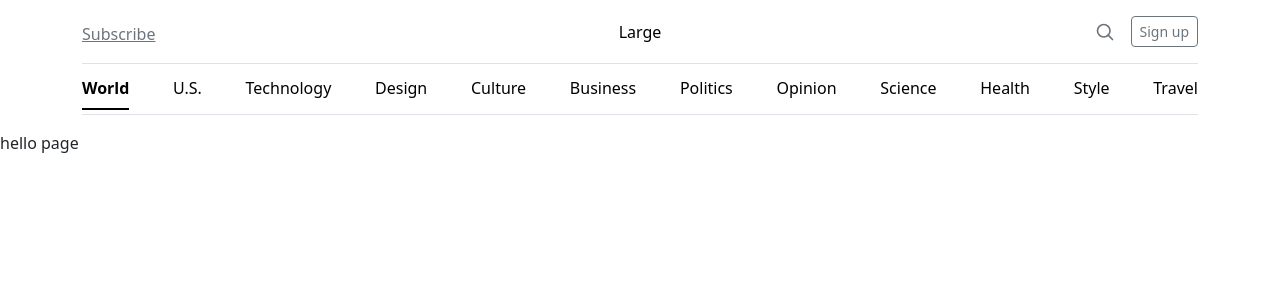
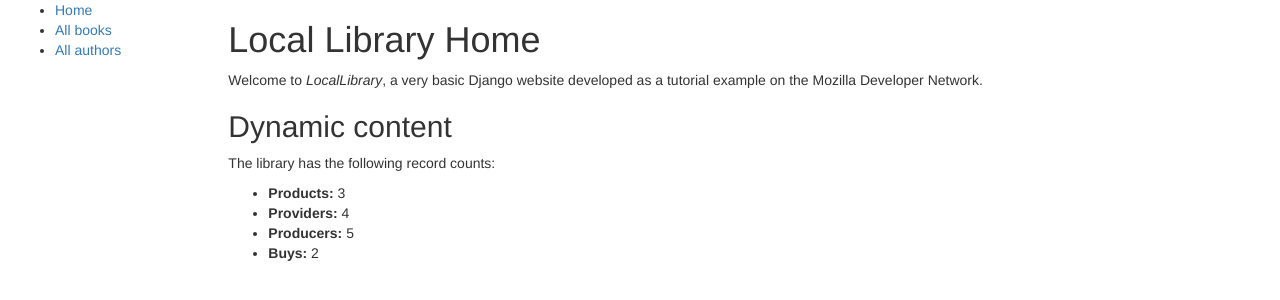
Before and after one commit to Pavelabramovich/sem_5_django, a Django app: page / in a window 1280 px wide. Shown: the top 300 px of the page. Run offline with Django 4.2, Linux system fonts and the light colour scheme; data comes from the database, SQL or seed files in the repository; both versions use the stored data as it was after the commit; some libraries are stand-ins or nearby versions.

Commit message:
add home page

```diff
--- a/CarShop/CarShop/settings.py
+++ b/CarShop/CarShop/settings.py
@@ -15,6 +15,7 @@
 # Build paths inside the project like this: BASE_DIR / 'subdir'.
 BASE_DIR = Path(__file__).resolve().parent.parent
 TEMPLATE_DIR = BASE_DIR / 'templates'
+DATABASE_DIR = BASE_DIR / 'db.sqlite3'
 
 # Quick-start development settings - unsuitable for production
 # See https://docs.djangoproject.com/en/4.2/howto/deployment/checklist/
@@ -80,7 +81,7 @@
 DATABASES = {
     'default': {
         'ENGINE': 'django.db.backends.sqlite3',
-        'NAME': BASE_DIR / 'db.sqlite3',
+        'NAME': DATABASE_DIR,
     }
 }
 
--- a/CarShop/CarShop/urls.py
+++ b/CarShop/CarShop/urls.py
@@ -24,12 +24,6 @@
 urlpatterns = [
     path('admin/', admin.site.urls),
     path('', include('test_app.urls', namespace='shop')),
-
-    path('', RedirectView.as_view(url='/car_shop/', permanent=True)),
-]
-
-urlpatterns += [
-    path('accounts/', include('django.contrib.auth.urls')),
 ]
 
 urlpatterns += static(settings.STATIC_URL, document_root=settings.STATIC_ROOT)
--- /dev/null
+++ b/CarShop/static/styles.css
@@ -0,0 +1,5 @@
+.sidebar-nav {
+  margin-top: 20px;
+  padding: 0;
+  list-style: none;
+}
--- a/CarShop/templates/shop/base.html
+++ b/CarShop/templates/shop/base.html
@@ -1,67 +1,34 @@
-{% load static %}
-<!DOCTYPE html>
+<!doctype html>
 <html lang="en">
+  <head>
+    {% block title %}<title>Local Library</title>{% endblock %}
 
-  <head>
     <meta charset="utf-8" />
-    <title>{% block title %}Shop{% endblock %}</title>
-    <meta name="viewport" content="width=device-width, initial-scale=1">
+    <meta name="viewport" content="width=device-width, initial-scale=1" />
     <link
-      href="https://cdn.jsdelivr.net/npm/bootstrap@5.3.1/dist/css/bootstrap.min.css"
       rel="stylesheet"
-      integrity="sha384-4bw+/aepP/YC94hEpVNVgiZdgIC5+VKNBQNGCHeKRQN+PtmoHDEXuppvnDJzQIu9"
-      crossorigin="anonymous">
-    <script
-      src="https://cdn.jsdelivr.net/npm/@popperjs/core@2.11.8/dist/umd/popper.min.js"
-      integrity="sha384-I7E8VVD/ismYTF4hNIPjVp/Zjvgyol6VFvRkX/vR+Vc4jQkC+hVqc2pM8ODewa9r"
-      crossorigin="anonymous"></script>
-    <script
-      src="https://cdn.jsdelivr.net/npm/bootstrap@5.3.1/dist/js/bootstrap.min.js"
-      integrity="sha384-Rx+T1VzGupg4BHQYs2gCW9It+akI2MM/mndMCy36UVfodzcJcF0GGLxZIzObiEfa"
-      crossorigin="anonymous"></script>
+      href="https://maxcdn.bootstrapcdn.com/bootstrap/3.3.7/css/bootstrap.min.css" />
+    <script src="https://ajax.googleapis.com/ajax/libs/jquery/1.12.4/jquery.min.js"></script>
+    <script src="https://maxcdn.bootstrapcdn.com/bootstrap/3.3.7/js/bootstrap.min.js"></script>
 
-
-
+    {% load static %}
+    <link rel="stylesheet" href="{% static 'css/styles.css' %}" />
   </head>
 
   <body>
-    <div class="container">
-      <header class="border-bottom lh-1 py-3">
-        <div class="row flex-nowrap justify-content-between align-items-center">
-          <div class="col-4 pt-1">
-            <a class="link-secondary" href="#">Subscribe</a>
-          </div>
-          <div class="col-4 text-center">
-            <a class="blog-header-logo text-body-emphasis text-decoration-none" href="#">Large</a>
-          </div>
-          <div class="col-4 d-flex justify-content-end align-items-center">
-            <a class="link-secondary" href="#" aria-label="Search">
-              <svg xmlns="http://www.w3.org/2000/svg" width="20" height="20" fill="none" stroke="currentColor" stroke-linecap="round" stroke-linejoin="round" stroke-width="2" class="mx-3" role="img" viewBox="0 0 24 24"><title>Search</title><circle cx="10.5" cy="10.5" r="7.5"/><path d="M21 21l-5.2-5.2"/></svg>
-            </a>
-            <a class="btn btn-sm btn-outline-secondary" href="#">Sign up</a>
-          </div>
+    <div class="container-fluid">
+      <div class="row">
+        <div class="col-sm-2">
+          {% block sidebar %}
+            <ul class="sidebar-nav">
+              <li><a href="{% url 'shop:home' %}">Home</a></li>
+              <li><a href="">All books</a></li>
+              <li><a href="">All authors</a></li>
+            </ul>
+          {% endblock %}
         </div>
-      </header>
-
-      <div class="nav-scroller py-1 mb-3 border-bottom">
-        <nav class="nav nav-underline justify-content-between">
-          <a class="nav-item nav-link link-body-emphasis active" href="#">World</a>
-          <a class="nav-item nav-link link-body-emphasis" href="#">U.S.</a>
-          <a class="nav-item nav-link link-body-emphasis" href="#">Technology</a>
-          <a class="nav-item nav-link link-body-emphasis" href="#">Design</a>
-          <a class="nav-item nav-link link-body-emphasis" href="#">Culture</a>
-          <a class="nav-item nav-link link-body-emphasis" href="#">Business</a>
-          <a class="nav-item nav-link link-body-emphasis" href="#">Politics</a>
-          <a class="nav-item nav-link link-body-emphasis" href="#">Opinion</a>
-          <a class="nav-item nav-link link-body-emphasis" href="#">Science</a>
-          <a class="nav-item nav-link link-body-emphasis" href="#">Health</a>
-          <a class="nav-item nav-link link-body-emphasis" href="#">Style</a>
-          <a class="nav-item nav-link link-body-emphasis" href="#">Travel</a>
-        </nav>
+        <div class="col-sm-10 ">{% block content %}{% endblock %}</div>
       </div>
     </div>
-
-    <div id="content">{% block content %}{% endblock %}</div>
   </body>
-
 </html>
--- a/CarShop/templates/shop/home.html
+++ b/CarShop/templates/shop/home.html
@@ -1,7 +1,18 @@
 {% extends "./base.html" %}
-{% load static %}
-{% block title %}Home{% endblock %}
 
 {% block content %}
-    hello page
+<h1>Local Library Home</h1>
+
+  <p>Welcome to <em>LocalLibrary</em>, a very basic Django website developed as a tutorial example on the Mozilla Developer Network.</p>
+
+<h2>Dynamic content</h2>
+
+  <p>The library has the following record counts:</p>
+  <ul>
+    <li><strong>Products:</strong> {{ products.count }}</li>
+    <li><strong>Providers:</strong> {{ providers.count }}</li>
+    <li><strong>Producers:</strong> {{ producers.count }}</li>
+    <li><strong>Buys:</strong> {{ buys.count }}</li>
+  </ul>
+
 {% endblock %}
--- a/CarShop/test_app/admin.py
+++ b/CarShop/test_app/admin.py
@@ -10,6 +10,7 @@
 from .matchers import match_phone_number, match_date, match_address
 
 from .queryset_lambda_filter import queryset_lambda_filter
+
 
 admin.site.empty_value_display = '???'
 
--- a/CarShop/test_app/manual_tests.py
+++ /dev/null
@@ -1,5 +0,0 @@
-from validators import validate_address
-
-
-string = "szgg 1f dgsdf dhgsf"
-validate_address(string)
--- a/CarShop/test_app/queryset_lambda_filter.py
+++ b/CarShop/test_app/queryset_lambda_filter.py
@@ -1,3 +1,3 @@
 def queryset_lambda_filter(queryset, func_filter):
-    filtered_primary_keys = {obj.pk for obj in queryset if func_filter(obj)}
+    filtered_primary_keys = [obj.pk for obj in queryset if func_filter(obj)]
     return queryset.filter(pk__in=filtered_primary_keys)
--- a/CarShop/test_app/urls.py
+++ b/CarShop/test_app/urls.py
@@ -5,6 +5,7 @@
 
 
 urlpatterns = [
-    path('', views.all_products, name='all_products'),
+    path('', views.home, name='home'),
+
     path('', views.index),
 ]
--- a/CarShop/test_app/views.py
+++ b/CarShop/test_app/views.py
@@ -56,6 +56,14 @@
     })
 
 
-def all_products(request):
+def home(request):
     products = Product.objects.all()
-    return render(request, "shop/home.html", {'products': products})
+    providers = Provider.objects.all()
+    producers = Producer.objects.all()
+    buys = Buy.objects.all()
+    return render(request, "shop/home.html", {
+        'products': products,
+        'providers': providers,
+        'producers': producers,
+        'buys': buys
+    })
```
Also changed, not shown: CarShop/db.sqlite3, CarShop/static/big_logo.svg (added).
